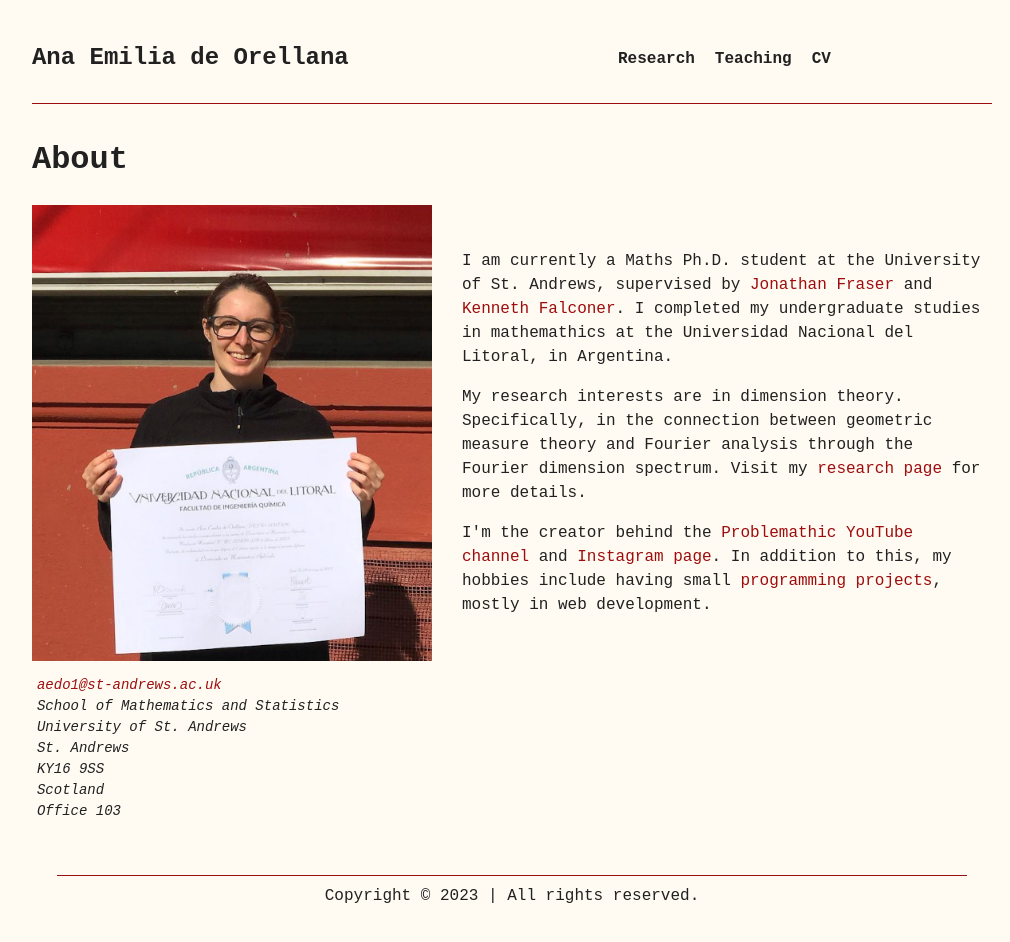
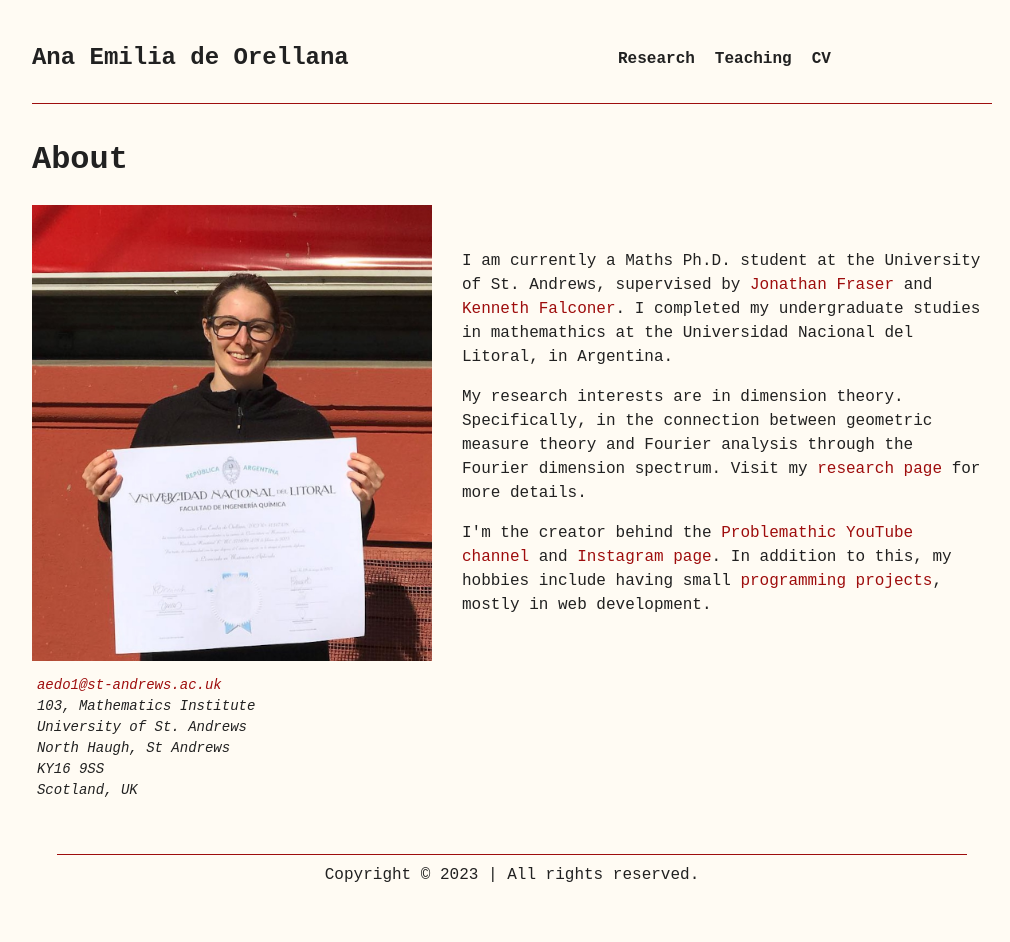
Before and after one commit to AnadeOre/anadeore.github.io, a Next.js app: page / in a window 1280 px wide. Shown: the top 942 px of the page, without its empty margins (128-1138 px from the left). Built offline with nearby package versions, Linux system fonts and the light colour scheme.

Commit message:
Change address style

```diff
--- a/src/app/page.js
+++ b/src/app/page.js
@@ -77,17 +77,15 @@ export default function Home() {
           aedo1@st-andrews.ac.uk
         </Link>
         <br />
-        School of Mathematics and Statistics
+        103, Mathematics Institute
         <br />
         University of St. Andrews
         <br />
-        St. Andrews
+        North Haugh, St Andrews
         <br />
         KY16 9SS
         <br />
-        Scotland
-        <br />
-        Office 103
+        Scotland, UK
       </address>
       <Footer />
     </main>
```
